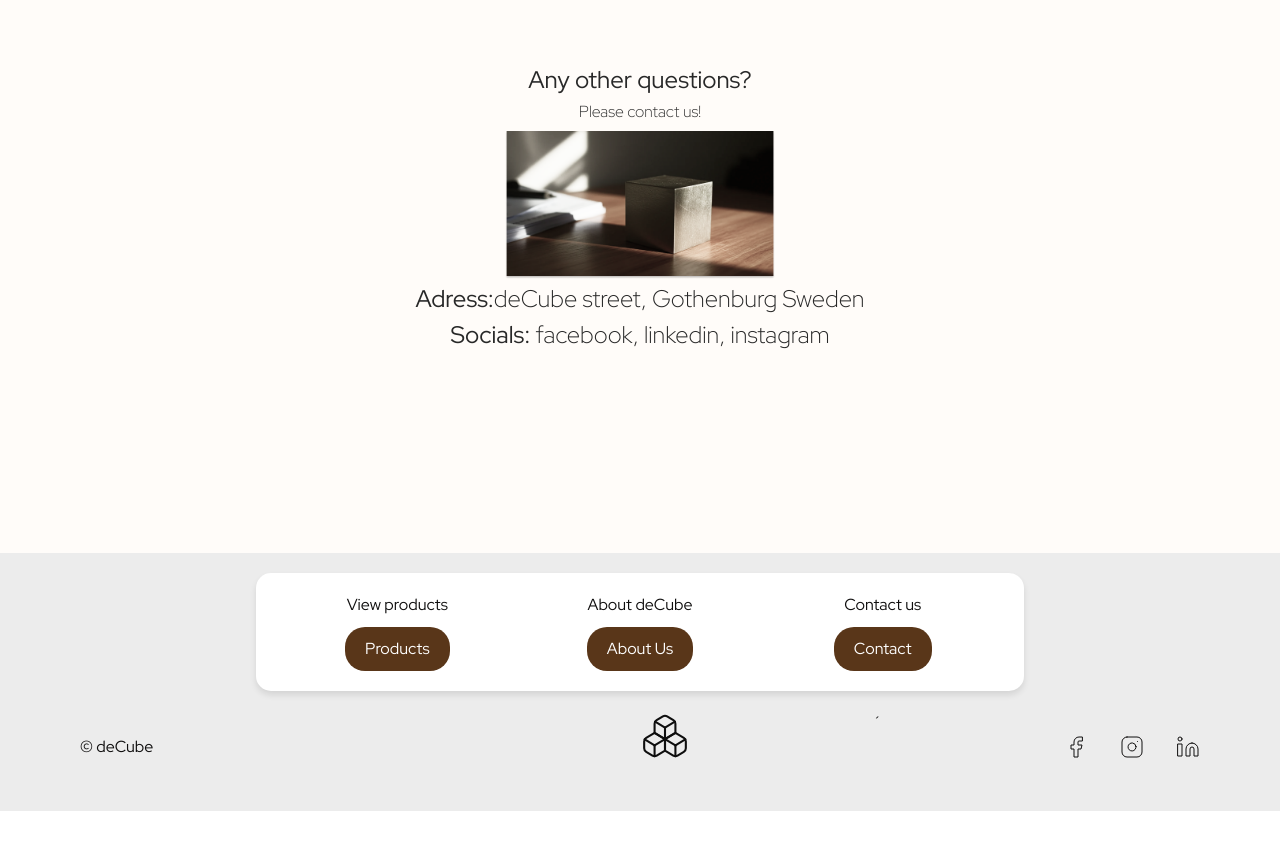
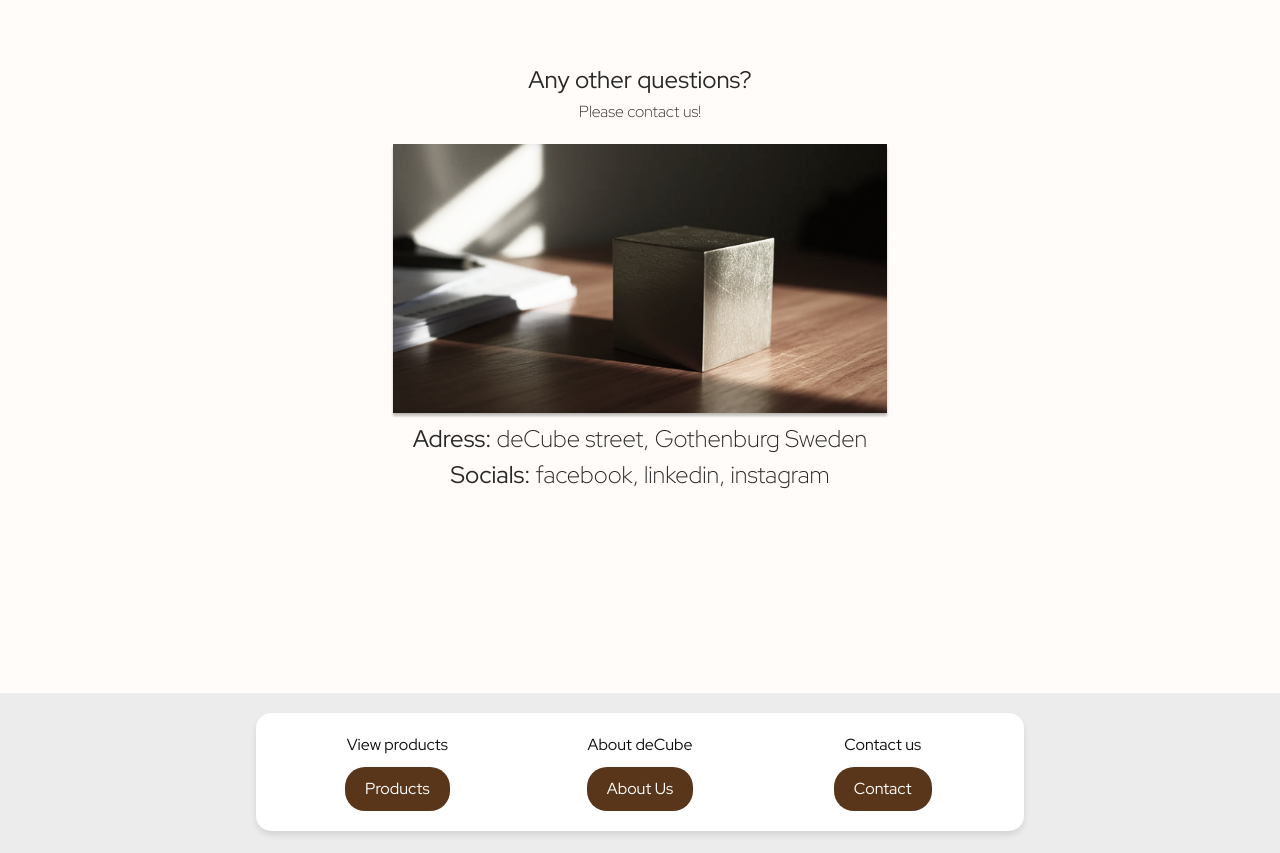
Before and after one commit to HermanNoren/DATX11-Traditional-Website, a Next.js app: page /contactpage in a window 1280 px wide. Shown: the part 1060-1913 px from the top of the page. Before the commit the page ends 1871 px from the top, so only its background shows below. Built offline with nearby package versions, Linux system fonts and the light colour scheme.

Commit message:
Fixed details!

```diff
--- a/src/app/contactpage/contactpage.css
+++ b/src/app/contactpage/contactpage.css
@@ -101,6 +101,6 @@
 .contactimage {
   display: block; /* Makes sure margin auto works */
   margin: 7px auto 0; /* Centers horizontally */
-  width: 270px;
+  width: 500px;
   height: auto;
 }
--- a/src/app/contactpage/page.tsx
+++ b/src/app/contactpage/page.tsx
@@ -12,7 +12,7 @@ function Contactpage() {
         <strong>Phone:</strong>  +46 123 456 789<br></br>
         <strong>Email:</strong>  deCube@deCube.com
       </p>
-      <h1 className="contact-text"><strong>FAQ</strong>
+      <h1 className="contact-text mb-0"><strong>FAQ</strong>
 
         <div className="containerA">
           <p className="FAQ-text-L"><strong>Q: How long does shipping take?</strong><br></br>A: Standard shipping takes 5-10 business days, while express shipping is available in 2-4 business days.
@@ -32,9 +32,9 @@ function Contactpage() {
       </h1>
 
       <h1 className="contact-text"><strong>Any other questions?</strong>
-        <p className="smalltext-C">Please contact us!</p>
-        <img src="2cube.png" alt="" className="contactimage" />
-        <p className="contact-text"><strong>Adress:</strong>deCube street,  Gothenburg Sweden<br></br>
+        <p className="smalltext-C mb-5">Please contact us!</p>
+        <img src="2cube.png" alt="" className="contactimage mb-5" />
+        <p className="contact-text"><strong>Adress:</strong> deCube street,  Gothenburg Sweden<br></br>
         <strong>Socials: </strong>  facebook, linkedin, instagram</p></h1>
 
 
```
